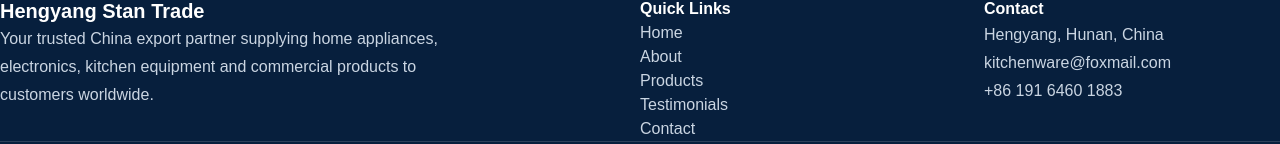
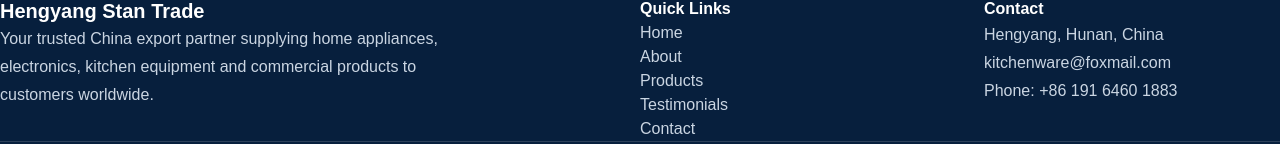
Before and after one commit to zgsgf54w5p-gif/HENGYANG-STAN-TRADE, a Next.js app: page / in a window 1280 px wide. Shown: the part 3631-3775 px from the top of the page. Built offline with nearby package versions, Linux system fonts and the light colour scheme.

Commit message:
Update Footer.tsx

```diff
--- a/components/Footer.tsx
+++ b/components/Footer.tsx
@@ -29,7 +29,7 @@ export default function Footer() {
           <div className="space-y-3 leading-7 text-slate-300">
             <p>Hengyang, Hunan, China</p>
             <p>kitchenware@foxmail.com</p>
-            <p>+86 191 6460 1883</p>
+            <p>Phone: +86 191 6460 1883</p>
           </div>
         </div>
       </div>
```
